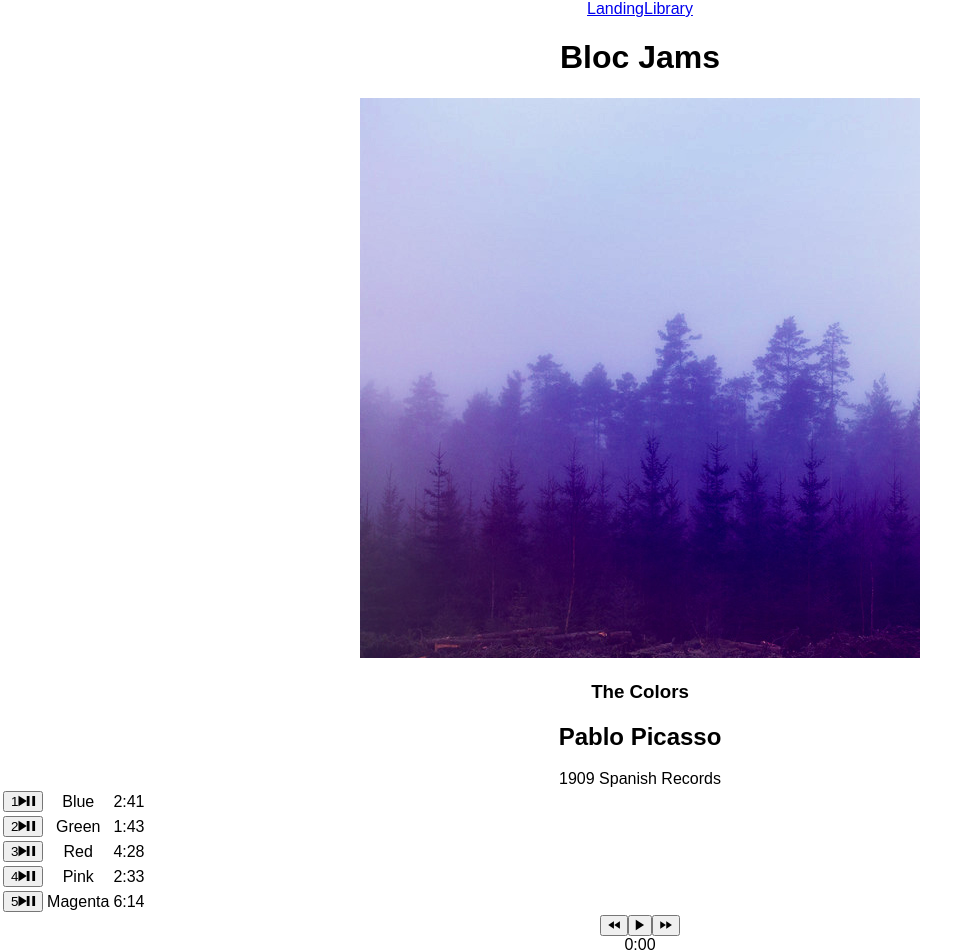
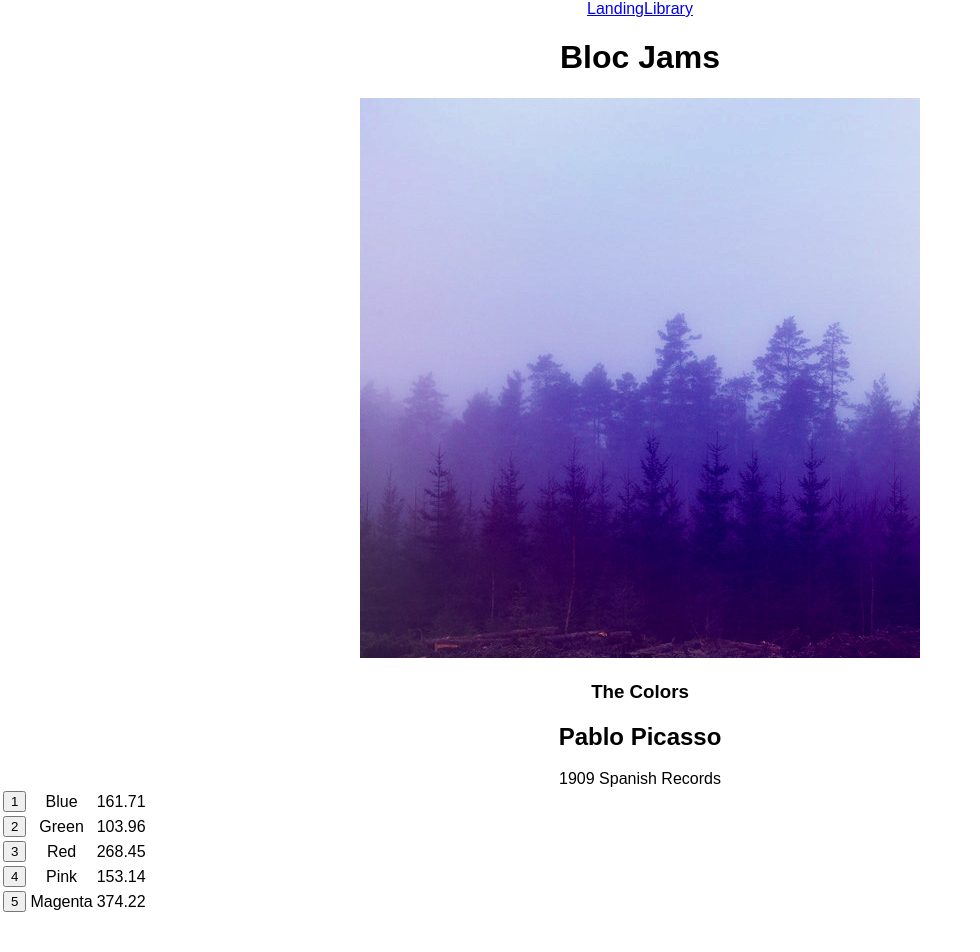
Before and after one commit to Zumichan/bloc-jams-react, a React (Create React App) app: page /album/the-colors in a window 1280 px wide. Shown: the top 952 px of the page, without its empty margins (0-980 px from the left). After the commit the page ends 915 px from the top, so only its background shows below. Built offline with nearby package versions, Linux system fonts and the light colour scheme.

Commit message:
Assignment Audio Playback Version 2:Completed

```diff
--- a/src/components/Album.js
+++ b/src/components/Album.js
@@ -1,50 +1,25 @@
 import React, { Component } from 'react';
 import albumData from './../data/albums';
-import PlayerBar from './PlayerBar';
 
 class Album extends Component {
   constructor(props) {
     super(props);
 
     const album = albumData.find( album => {
-    return album.slug === this.props.match.params.slug
+      return album.slug === this.props.match.params.slug
     });
 
     this.state = {
       album: album,
-      currentSong: album.songs[0],
-      currentTime: 0,
-      duration: album.songs[0].duration,
+      currentSong: 0,
       isPlaying: false,
-      currentVolume: 0.5
     };
     this.audioElement = document.createElement('audio');
     this.audioElement.src = album.songs[0].audioSrc;
-    this.audioElement.volume = this.state.currentVolume;
-  }
-
-  componentDidMount() {
-    this.eventListeners = {
-      timeupdate: e => {
-        this.setState({ currentTime: this.audioElement.currentTime });
-      },
-      durationchange: e => {
-        this.setState({ duration: this.audioElement.duration });
-      },
-      volumechange: e => {
-        this.setState({ currentVolume: this.audioElement.volume })
-      }
-    };
-    this.audioElement.addEventListener('timeupdate', this.eventListeners.timeupdate);
-    this.audioElement.addEventListener('durationchange', this.eventListeners.durationchange);
-    this.audioElement.addEventListener('volumechange', this.eventListeners.volumechange);
-   }
-
-  componentWillUnmount() {
-    this.audioElement.src = null;
-    this.audioElement.removeEventListener('timeupdate', this.eventListeners.timeupdate);
-    this.audioElement.removeEventListener('durationchange', this.eventListeners.durationchange);
-    this.audioElement.removeEventListener('volumechange', this.eventListeners.volumechange);
+    this.buttons = [];
+    for (var i = 0; i < album.songs.length; ++i) {
+      this.buttons[i] = React.createRef();
+    }
   }
 
   play(){
@@ -57,64 +32,52 @@ class Album extends Component {
     this.setState({ isPlaying: false });
   }
 
-  setSong(song){
-    this.audioElement.src = song.audioSrc;
-    this.setState({ currentSong: song });
+  setSong(index){
+    this.audioElement.src = this.state.album.songs[index].audioSrc;
+    this.setState({ currentSong: index });
   }
 
-  handleSongClick(song){
-    const isSameSong = this.state.currentSong === song;
+  handleSongClick(index){
+    const button = this.buttonForIndex(index)
+    const isSameSong = this.state.currentSong === index;
     if (this.state.isPlaying && isSameSong){
       this.pause();
+      button.className="ion-md-play"
     } else {
       if (!isSameSong){
-        this.setSong(song);
+        const oldButton = this.buttonForIndex(this.state.currentSong)
+        oldButton.className = "song-number"
+        oldButton.innerHTML = this.state.currentSong+1
+        this.setSong(index);
       }
+      button.innerHTML = ""
+      button.className = "ion-md-pause"
       this.play();
     }
   }
 
-  handlePrevClick() {
-    const currentIndex = this.state.album.songs.findIndex(song => this.state.currentSong === song);
-    const newIndex = Math.max(0, currentIndex - 1);
-    const newSong = this.state.album.songs[newIndex];
-    this.setSong(newSong);
-    this.play();
+  buttonForIndex(index) {
+    return this.buttons[index].current
   }
 
-  handleNextClick() {
-    const currentIndex = this.state.album.songs.findIndex(song => this.state.currentSong === song);
-    const newIndex = Math.min(this.state.album.songs.length - 1, currentIndex + 1);
-    const newSong = this.state.album.songs[newIndex];
-    this.setSong(newSong);
-    this.play();
+  isPlayingSong(index){
+    return this.state.isPlaying && (this.state.currentSong === index)
   }
 
-  handleTimeChange(e) {
-    const newTime = this.audioElement.duration * e.target.value;
-    this.audioElement.currentTime = newTime;
-    this.setState({ currentTime: newTime });
+  mouseEnter(index) {
+    const button = this.buttonForIndex(index)
+    button.innerHTML = ""
+    if (this.isPlayingSong(index))
+      button.className = "ion-md-pause"
+    else
+      button.className = "ion-md-play"
   }
 
-  handleVolumeChange(e){
-    const newVolume = e.target.value;
-    this.audioElement.volume = newVolume;
-    this.setState({ currentVolume: newVolume});
-  }
-
-  formatTime(time){
-    if(isNaN(time)){
-      return "-:--";
-    } else {
-        let minutes = Math.floor(time / 60);
-        let seconds = Math.floor(time % 60);
-        if (seconds < 10) {
-          seconds = Math.floor(seconds.toString());
-          return minutes + ":0" +seconds;
-        } else {
-        seconds = Math.floor(seconds.toString());
-        return minutes + ":" + seconds;
-        }
+  mouseLeave(index) {
+    const button = this.buttonForIndex(index)
+    if (!this.isPlayingSong(index)) {
+      button.className = "song-number"
+      button.innerHTML = index + 1
     }
   }
 
@@ -139,34 +102,24 @@ class Album extends Component {
            {
              this.state.album.songs.map( (song, index) =>
              <tr className="song" key={index}
-             onClick={() => this.handleSongClick(song)}
+             onMouseEnter={(e) => this.mouseEnter(index)}
+             onMouseLeave={(e) => this.mouseLeave(index)}
+             onClick={(e) => this.handleSongClick(index)}
              >
                <td className="song-actions">
-                 <button>
-                   <span className="song-number">{index+1}</span>
-                   <span className="ion-md-play"></span>
-                   <span className="ion-md-pause"></span>
-                 </button>
+               <button
+                 className="song-number" ref={this.buttons[index]}
+               >
+                  {index+1}
+               </button>
                </td>
                <td className="song-title">{song.title}</td>
-               <td className="song-duration">{this.formatTime(song.duration)}</td>
+               <td className="song-duration">{song.duration}</td>
               </tr>
              )
            }
            </tbody>
          </table>
-         <PlayerBar
-           isPlaying={this.state.isPlaying}
-           currentSong={this.state.currentSong}
-           currentTime={this.audioElement.currentTime}
-           duration={this.audioElement.duration}
-           handleSongClick={() => this.handleSongClick(this.state.currentSong)}
-           handlePrevClick={() => this.handlePrevClick()}
-           handleNextClick={() => this.handleNextClick()}
-           handleTimeChange={(e) => this.handleTimeChange(e)}
-           handleVolumeChange={(e) => this.handleVolumeChange(e)}
-           formatTime={(time)=>this.formatTime(time)}
-         />
        </section>
     );
   }
```
